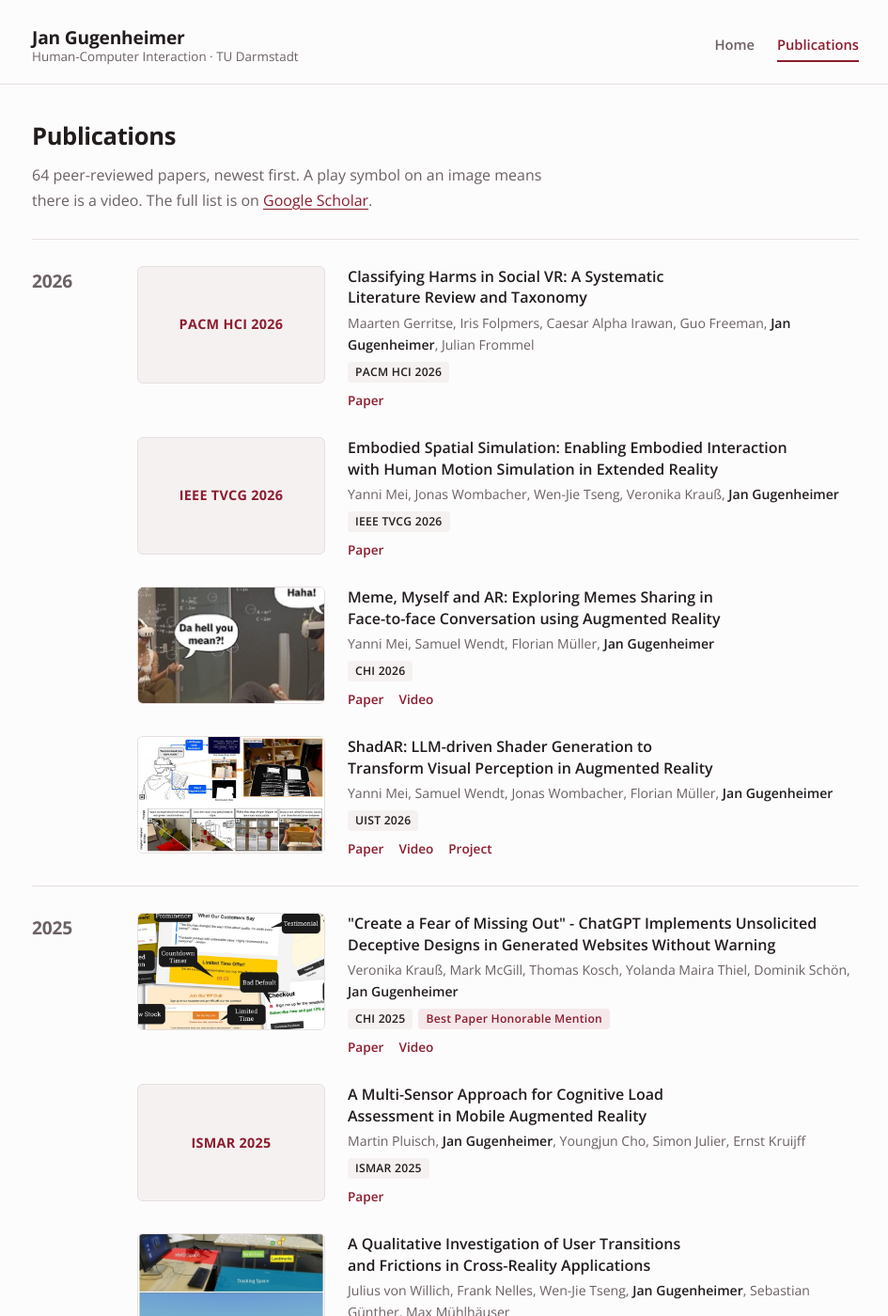
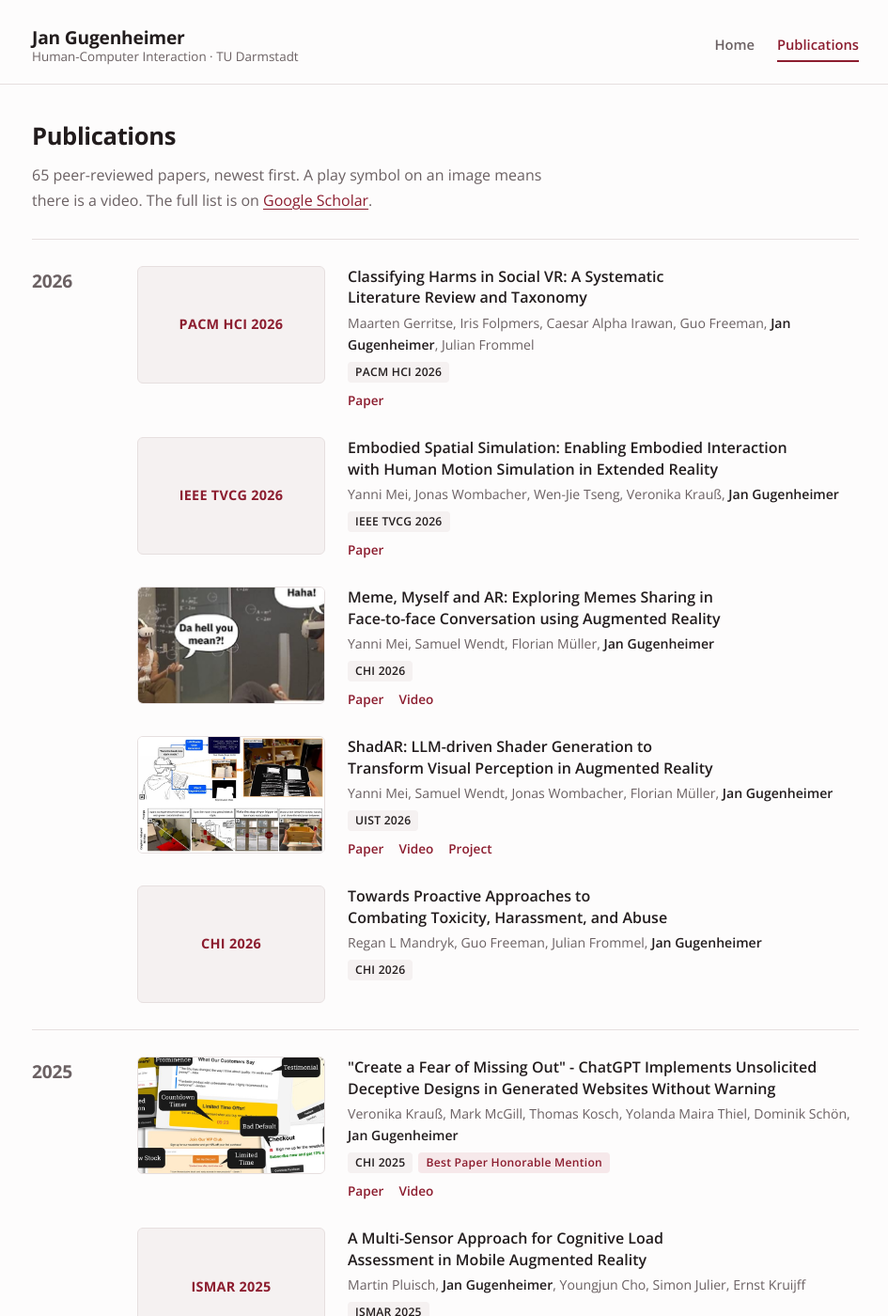
Before and after one commit to jangugenheimer/jangugenheimer.github.io, a Jekyll site: the page built from publications.md, in a window 1280 px wide and 1400 px high. Shown: the whole window at 94% size, without its empty margins (166-1111 px from the left). Built offline with Jekyll 4.4.1, drawn with Linux system fonts in a browser that asks for light colours; part of the change alters nothing that is shown.

Commit message:
Update publications

```diff
--- a/_data/publications.yml
+++ b/_data/publications.yml
@@ -6,12 +6,16 @@
   venue: PACM HCI 2026
   year: 2026
   doi: 10.1145/3799441
+  scholar_url: https://dl.acm.org/doi/abs/10.1145/3799441
+  citations: 1
 - key: mei2026embodied
   title: 'Embodied Spatial Simulation: Enabling Embodied Interaction with Human Motion Simulation in Extended Reality'
   authors: Yanni Mei, Jonas Wombacher, Wen-Jie Tseng, Veronika Krauß, Jan Gugenheimer
   venue: IEEE TVCG 2026
   year: 2026
   doi: 10.1109/tvcg.2026.3679897
+  scholar_url: https://ieeexplore.ieee.org/abstract/document/11471288/
+  citations: 1
 - key: mei2026meme
   title: 'Meme, Myself and AR: Exploring Memes Sharing in Face-to-face Conversation using Augmented Reality'
   authors: Yanni Mei, Samuel Wendt, Florian Müller, Jan Gugenheimer
@@ -20,6 +24,8 @@
   doi: 10.1145/3772318.3791255
   image: /assets/papers/mei2026meme.jpg
   video: https://dl.acm.org/doi/suppl/10.1145/3772318.3791255/suppl_file/3772318.3791255-supplemental-material-1.mp4
+  scholar_url: https://dl.acm.org/doi/abs/10.1145/3772318.3791255
+  citations: 1
 - key: mei2026shadar
   title: 'ShadAR: LLM-driven Shader Generation to Transform Visual Perception in Augmented Reality'
   authors: Yanni Mei, Samuel Wendt, Jonas Wombacher, Florian Müller, Jan Gugenheimer
@@ -30,6 +36,12 @@
   video: https://dl.acm.org/doi/suppl/10.1145/3830398.3830534/suppl_file/finalvideo_uist.mp4
   project: https://teamdarmstadt.github.io/ShadAR/
   featured: true
+- key: mandryk2026towards
+  title: Towards Proactive Approaches to Combating Toxicity, Harassment, and Abuse
+  authors: Regan L Mandryk, Guo Freeman, Julian Frommel, Jan Gugenheimer
+  venue: CHI 2026
+  year: 2026
+  scholar_url: https://research-portal.uu.nl/ws/files/290194682/3772363.3778727.pdf
 - key: krau2025create
   title: '"Create a Fear of Missing Out" - ChatGPT Implements Unsolicited Deceptive Designs in Generated Websites Without Warning'
   authors: Veronika Krauß, Mark McGill, Thomas Kosch, Yolanda Maira Thiel, Dominik Schön, Jan Gugenheimer
@@ -40,12 +52,16 @@
   image: /assets/papers/krau2025create.jpg
   video: https://dl.acm.org/doi/suppl/10.1145/3706598.3713083/suppl_file/pn3010-talk-video.mp4
   featured: true
+  scholar_url: https://dl.acm.org/doi/abs/10.1145/3706598.3713083
+  citations: 24
 - key: pluisch2025multi
   title: A Multi-Sensor Approach for Cognitive Load Assessment in Mobile Augmented Reality
   authors: Martin Pluisch, Jan Gugenheimer, Youngjun Cho, Simon Julier, Ernst Kruijff
   venue: ISMAR 2025
   year: 2025
   doi: 10.1109/ismar67309.2025.00033
+  scholar_url: https://ieeexplore.ieee.org/abstract/document/11220404/
+  citations: 4
 - key: willich2025qualitative
   title: A Qualitative Investigation of User Transitions and Frictions in Cross-Reality Applications
   authors: Julius von Willich, Frank Nelles, Wen-Jie Tseng, Jan Gugenheimer, Sebastian Günther, Max Mühlhäuser
@@ -54,12 +70,16 @@
   doi: 10.1145/3706598.3713921
   image: /assets/papers/willich2025qualitative.jpg
   video: https://dl.acm.org/doi/suppl/10.1145/3706598.3713921/suppl_file/pn4691-talk-video.mp4
+  scholar_url: https://dl.acm.org/doi/abs/10.1145/3706598.3713921
+  citations: 10
 - key: pluisch2025context
   title: Context-Aware Application Recommendations in Augmented Reality
   authors: Martin Pluisch, Jan Gugenheimer, Ernst Kruijff
   venue: SUI 2025
   year: 2025
   doi: 10.1145/3694907.3765932
+  scholar_url: https://dl.acm.org/doi/abs/10.1145/3694907.3765932
+  citations: 2
 - key: wombacher2025switchar
   title: 'SwitchAR: Perceptual Manipulations in Augmented Reality'
   authors: Jonas Wombacher, Zhipeng Li, Jan Gugenheimer
@@ -69,6 +89,8 @@
   image: /assets/papers/wombacher2025switchar.jpg
   video: https://dl.acm.org/doi/suppl/10.1145/3746059.3747595/suppl_file/SwitchAR%20UIST%202025%20Video%20Figure.mp4
   featured: true
+  scholar_url: https://dl.acm.org/doi/abs/10.1145/3746059.3747595
+  citations: 3
 - key: hagan2024viewpoint
   title: A Viewpoint on the Societal Impact of Everyday Augmented Reality, and the Need for Perceptual Human Rights
   authors: Joseph O'Hagan, Jan Gugenheimer, Florian Mathis, Jolie Bonner, Richard Jones, Mark McGill
```
